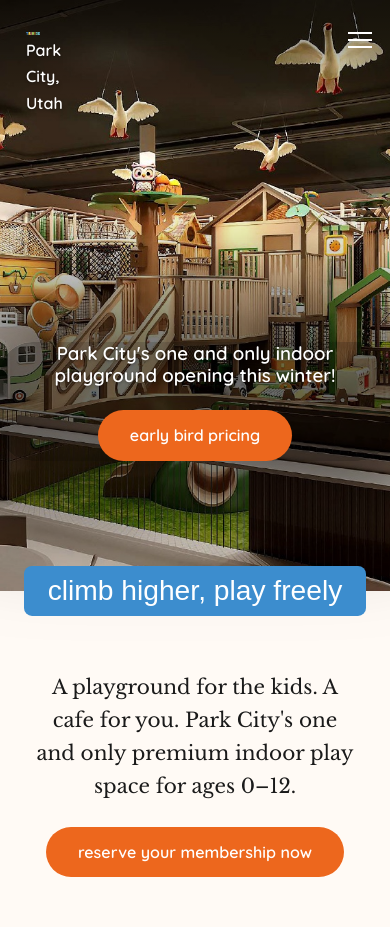
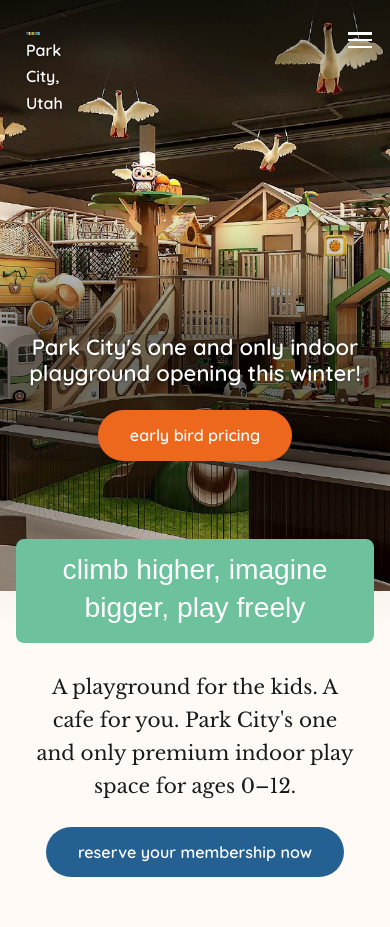
Before and after one commit to anelise-nfs/treehouse-pc, a Next.js app: page / in a window 390 px wide. Shown: the top 927 px of the page. Built offline with nearby package versions, Linux system fonts and the light colour scheme; a web font is replaced by a local one.

Commit message:
mobile adjustments

```diff
--- a/app/globals.css
+++ b/app/globals.css
@@ -70,7 +70,7 @@
 
   /* --- Type scale (fluid, 1.25 ratio, no mobile/desktop fork) ---------- */
   --text-display: clamp(2.25rem, 1.5rem + 3.2vw, 4rem);      /* hero        */
-  --text-hero:    clamp(1.125rem, 0.8rem + 1.5vw, 1.875rem); /* hero overlay */
+  --text-hero:    clamp(1.375rem, 0.8rem + 1.5vw, 1.875rem); /* hero overlay */
   --text-band:    clamp(1.75rem, 1.25rem + 2.1vw, 2.75rem);  /* band heads  */
   --text-h2:      clamp(1.5rem, 1.2rem + 1.2vw, 2rem);
   --text-h3:      clamp(1.25rem, 1.1rem + 0.6vw, 1.5rem);
--- a/components/SectionTitleBar.tsx
+++ b/components/SectionTitleBar.tsx
@@ -43,11 +43,14 @@ export function SectionTitleBar({ title, color, align }: SectionTitleBarProps) {
   return (
     <div className={`container-page ${CONTENT_INSET}`}>
       <div
-        className={`${BAND_BG[color]} px-[var(--spacing-block)] py-4 ${
+        className={`${BAND_BG[color]} rounded-[var(--radius-card)] px-[var(--spacing-block)] py-4 ${
           align === 'left' ? 'text-left' : 'text-right'
         }`}
       >
-        <h2 className="font-sans text-[length:var(--text-h3)] font-semibold leading-[var(--leading-heading)] text-white">
+        {/* --text-lead on phones, not --text-h3: at 20px the longest title we
+            expect ('early bird gets the worm') measures 235px against 230px of
+            usable bar and broke to two lines. */}
+        <h2 className="font-sans text-[length:var(--text-lead)] font-semibold leading-[var(--leading-heading)] text-white md:text-[length:var(--text-h3)]">
           {title}
         </h2>
       </div>
--- a/components/SiteFooter.tsx
+++ b/components/SiteFooter.tsx
@@ -49,7 +49,7 @@ export function SiteFooter({
   return (
     <footer className="bg-pine text-white">
       <div className="container-page py-[var(--spacing-section)]">
-        <div className="grid gap-[var(--spacing-block)] sm:grid-cols-2 lg:grid-cols-3">
+        <div className="grid gap-[var(--spacing-block)] md:grid-cols-2 lg:grid-cols-3">
           <div>
             {logoWhite ? (
               <img
@@ -165,7 +165,7 @@ export function SiteFooter({
           ) : null}
         </div>
 
-        <div className="mt-[var(--spacing-block)] flex flex-col items-start gap-[var(--spacing-gutter)] border-t border-white/25 pt-[var(--spacing-gutter)] font-sans text-[length:var(--text-ui)] sm:flex-row sm:items-center sm:justify-between">
+        <div className="mt-[var(--spacing-block)] flex flex-col items-start gap-[var(--spacing-gutter)] border-t border-white/25 pt-[var(--spacing-gutter)] font-sans text-[length:var(--text-ui)] md:flex-row md:items-center md:justify-between">
           <p>
             © {year} {siteName} Park City
           </p>
--- a/components/SiteHeader.tsx
+++ b/components/SiteHeader.tsx
@@ -15,13 +15,12 @@ import type { HeaderLogoSize, Link, SanityImage } from '@/types/content';
 const LOGO_LOCALITY = 'Park City, Utah';
 
 /**
- * The two sizes only differ on desktop. On mobile `large` is the narrower of the
- * two: a phone has no room to spare beside the menu trigger, so the homepage was
- * tuned against the hero image rather than scaled off the sub-page size.
+ * The two sizes differ on desktop (400px against 288px) and match on mobile,
+ * where a phone has no room to spare beside the menu trigger.
  */
 const LOGO_WIDTHS: Record<HeaderLogoSize, string> = {
   default: 'w-52 sm:w-72',
-  large: 'w-44 sm:w-[25rem]',
+  large: 'w-52 sm:w-[25rem]',
 };
 
 export interface SiteHeaderProps {
@@ -124,10 +123,10 @@ export function SiteHeader({
           aria-controls={menuId}
           // -mr moves the bars nearer the edge without shrinking the tap target.
           // mt-2.5 plus the icon's 14px inset matches the wordmark's pt-6 above.
-          className="relative -mr-2 mt-2.5 flex size-[var(--tap-target)] shrink-0 flex-col items-center justify-center gap-[5px]"
+          className="relative -mr-2 mt-2.5 flex size-[var(--tap-target)] shrink-0 flex-col items-center justify-center gap-[4.25px] sm:gap-[5px]"
         >
           {[0, 1, 2].map((bar) => (
-            <span key={bar} aria-hidden="true" className="block h-[2px] w-6 bg-white" />
+            <span key={bar} aria-hidden="true" className="block h-[2.5px] w-6 bg-white sm:h-[2px]" />
           ))}
         </button>
       </div>
--- a/components/blocks/FeatureGrid.tsx
+++ b/components/blocks/FeatureGrid.tsx
@@ -1,10 +1,11 @@
 import type { FeatureGridBlock } from '@/types/content';
 import { objectPosition } from '@/components/imageFraming';
 
+/** Stacked below the standard breakpoint; see COLUMNS_FROM in components/layout. */
 const COLUMNS: Record<FeatureGridBlock['columns'], string> = {
-  2: 'sm:grid-cols-2',
-  3: 'sm:grid-cols-3',
-  4: 'sm:grid-cols-2 lg:grid-cols-4',
+  2: 'md:grid-cols-2',
+  3: 'md:grid-cols-3',
+  4: 'md:grid-cols-2 lg:grid-cols-4',
 };
 
 /**
--- a/components/blocks/Hero.tsx
+++ b/components/blocks/Hero.tsx
@@ -75,9 +75,26 @@ export function Hero({
         {/* Straddles the image's bottom edge: half over the photo, half onto linen. */}
         <div className="absolute inset-x-0 bottom-0 flex translate-y-1/2 justify-center px-[var(--spacing-gutter)]">
           <p
-            className={`${BAND_BG[bandColor]} max-w-full rounded-[var(--radius-card)] px-[clamp(1.5rem,4vw,3rem)] py-[clamp(0.5rem,1.5vw,1rem)] text-center font-script text-[length:var(--text-band)] leading-[var(--leading-heading)] text-white`}
+            // The padding is deliberately lopsided: 0.1em is moved from the top
+            // to the bottom so the script sits slightly high in the band. Its ink
+            // is already centred to within 0.02px, but the descenders (g, p, y)
+            // read as weight below the word and make it look low. Expressed in em
+            // so it scales with --text-band instead of drifting at one size.
+            //
+            // The full headline runs at every width — no shortened mobile
+            // variant. The script face floors at 28px, where the string is 553px,
+            // so on a phone it has to wrap; the widest of its two lines
+            // ('climb higher, imagine') needs 301px, which is why the inner
+            // padding drops to 12px on phones — the band keeps the page's gutter
+            // rather than sitting closer to the screen edge than everything else.
+            // Looser leading keeps the wrap readable.
+            className={`${BAND_BG[bandColor]} max-w-full rounded-[var(--radius-card)] px-3 sm:px-[clamp(1.5rem,4vw,3rem)] pt-[calc(clamp(0.875rem,1.5vw,1rem)-0.1em)] pb-[calc(clamp(0.875rem,1.5vw,1rem)+0.1em)] text-center font-script text-[length:var(--text-band)] leading-[1.35] text-white sm:max-w-full sm:leading-[var(--leading-heading)]`}
           >
-            {/* CONTRAST: provisional here (white on ocean 3.56:1, large-display only). */}
+            {/* CONTRAST: provisional, and a fail at any size. White on mint is
+                2.15:1 — it does not even clear the 3:1 large-display bar that
+                the previous ocean band (3.56:1) scraped past. Set to mint at the
+                client's request so the review build shows their color direction
+                as drawn; resolve in the pre-launch pass. */}
             {mobileScriptHeadline ? (
               <>
                 <span className="md:hidden">{mobileScriptHeadline}</span>
--- a/components/blocks/HoursAddress.tsx
+++ b/components/blocks/HoursAddress.tsx
@@ -24,7 +24,7 @@ export function HoursAddress({ location, anchorId }: HoursAddressBlock) {
 
   return (
     <section id={anchorId} className={`container-page ${CONTENT_INSET} my-[var(--spacing-section)]`}>
-      <div className="grid gap-[var(--spacing-section)] text-center sm:grid-cols-2">
+      <div className="grid gap-[var(--spacing-section)] text-center md:grid-cols-2">
         {hours && hours.length > 0 ? (
           <div>
             <h2 className="font-script text-[length:var(--text-script-sm)] leading-[var(--leading-heading)] text-ink">
--- a/components/blocks/MembershipSection.tsx
+++ b/components/blocks/MembershipSection.tsx
@@ -17,7 +17,10 @@ function money(amount: number): string {
  */
 function TierCard({ tier }: { tier: PricingTier }) {
   return (
-    <div>
+    // Rounded on the outer wrapper with overflow-hidden, so the two colored
+    // halves clip to the curve and the pair reads as one card. Same radius as
+    // the map and the hero band — every colored graphic on the page shares it.
+    <div className="overflow-hidden rounded-[var(--radius-card)]">
       {/* CONTRAST: provisional. White script on the header fill fails AA —
           lime 2.00:1, sunshine 1.61:1, tangerine 3.20:1 (large-text bar only). */}
       <p
--- a/components/layout.ts
+++ b/components/layout.ts
@@ -6,3 +6,18 @@
  * same edges, and so sections using it stay aligned with each other.
  */
 export const CONTENT_INSET = 'px-[calc(var(--spacing-gutter)*2+var(--spacing-block))]';
+
+/**
+ * The standard breakpoint for going from a stacked layout to a multi-column
+ * one: `md` (768px). Content grids across the site use it so that a page does
+ * not reflow in several places at several widths as it narrows.
+ *
+ * Two deliberate exceptions:
+ *   - The drop-in badges switch shape (card -> circle) at `sm`, which
+ *     ARCHITECTURE.md -> Mobile specifies. Their column count is not a
+ *     breakpoint at all; it fits itself, because the script face has a 28px
+ *     floor and a circle narrower than ~13rem clips its own label.
+ *   - The footer takes a third column at `lg`, where its longest line (the
+ *     email address) stops wrapping.
+ */
+export const COLUMNS_FROM = 'md';
--- a/content/pages/home.ts
+++ b/content/pages/home.ts
@@ -41,8 +41,7 @@ export const homePage: Page = {
         variant: 'solid-tangerine-white',
       },
       scriptHeadline: 'climb higher, imagine bigger, play freely',
-      mobileScriptHeadline: 'climb higher, play freely',
-      bandColor: 'ocean',
+      bandColor: 'mint',
       subhead: pt(
         "A playground for the kids. A cafe for you. Park City's one and only premium indoor play space for ages 0–12.",
       ),
@@ -50,7 +49,7 @@ export const homePage: Page = {
         label: 'reserve your membership now',
         kind: 'internal',
         href: '/early-bird',
-        variant: 'solid-tangerine-white',
+        variant: 'solid-ocean',
       },
     },
     {
```
Also changed, not shown: components/blocks/DropInSection.tsx (+23 -7 lines), 1 other file (tests, documents, lock files or other folders).
